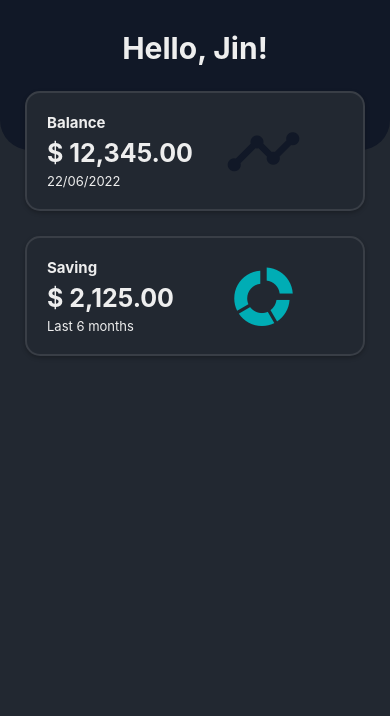
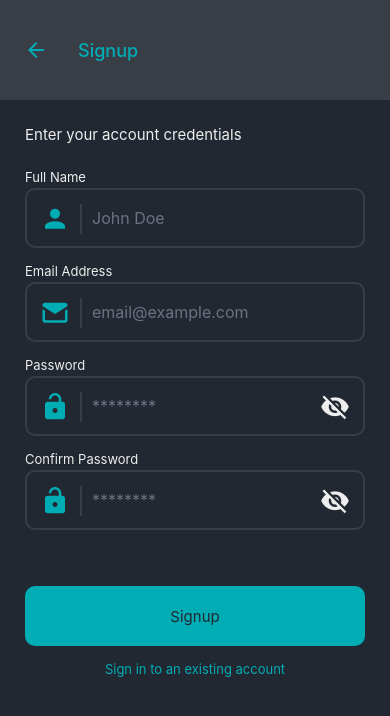
Before and after one commit to canadaprogrammer/rn-login-system, a React Native app: screen /Signup in a window 390 px wide. Shown: the top 716 px of the page. Built offline with nearby package versions, Linux system fonts and the light colour scheme.

Commit message:
navigation setup

```diff
--- a/App.js
+++ b/App.js
@@ -1,11 +1,11 @@
 import { StatusBar } from 'expo-status-bar';
-import Dashboard from './screens/Dashboard';
+import RootStack from './navigators/RootStack';
 
 export default function App() {
   return (
     <>
       <StatusBar style='light' />
-      <Dashboard />
+      <RootStack />
     </>
   );
 }
--- a/components/Containers/MainContainer.js
+++ b/components/Containers/MainContainer.js
@@ -1,13 +1,11 @@
 import React from 'react';
 import styled from 'styled-components/native';
-import { StatusBarHeight } from '../shared';
 import { colors } from '../colors';
 
 const { primary } = colors;
 const StyledView = styled.View`
   flex: 1;
   padding: 25px;
-  padding-top: ${StatusBarHeight + 30}px;
   background-color: ${primary};
 `;
 const MainContainer = (props) => {
--- /dev/null
+++ b/navigators/RootStack.js
@@ -0,0 +1,64 @@
+import React from 'react';
+import { NavigationContainer } from '@react-navigation/native';
+import { createStackNavigator } from '@react-navigation/stack';
+import { colors } from '../components/colors';
+
+// screens
+import Login from '../screens/Login';
+import Signup from '../screens/Signup';
+import EmailVerification from '../screens/EmailVerification';
+import Dashboard from '../screens/Dashboard';
+import ForgotPassword from '../screens/ForgotPassword';
+import ResetPassword from '../screens/ResetPassword';
+
+const { accent, secondary } = colors;
+const Stack = createStackNavigator();
+
+const RootStack = () => {
+  return (
+    <NavigationContainer>
+      <Stack.Navigator
+        screenOptions={{
+          headerTintColor: accent,
+          headerTitleAlign: 'left',
+          headerStyle: {
+            height: 100,
+            backgroundColor: secondary,
+            borderBottomWidth: 0,
+            shadowColor: 'transparent',
+            shadowOpacity: 0,
+            elevation: 0,
+          },
+          headerLeftContainerStyle: {
+            paddingLeft: 10,
+          },
+          headerRightContainerStyle: {
+            paddingRight: 25,
+          },
+        }}
+        initialRouteName='EmailVerification'
+      >
+        <Stack.Screen name='Login' component={Login} />
+        <Stack.Screen name='Signup' component={Signup} />
+        <Stack.Screen
+          name='EmailVerification'
+          component={EmailVerification}
+          options={{ headerTitle: 'Email Verification' }}
+        />
+        <Stack.Screen
+          name='ForgotPassword'
+          component={ForgotPassword}
+          options={{ headerTitle: 'Forgot Password' }}
+        />
+        <Stack.Screen
+          name='ResetPassword'
+          component={ResetPassword}
+          options={{ headerTitle: 'Reset Password' }}
+        />
+        <Stack.Screen name='Dashboard' component={Dashboard} />
+      </Stack.Navigator>
+    </NavigationContainer>
+  );
+};
+
+export default RootStack;
--- a/package.json
+++ b/package.json
@@ -10,12 +10,17 @@
     "eject": "expo eject"
   },
   "dependencies": {
+    "@react-navigation/native": "^6.0.10",
+    "@react-navigation/stack": "^6.2.1",
     "expo": "~45.0.0",
     "expo-status-bar": "~1.3.0",
     "formik": "^2.2.9",
     "react": "17.0.2",
     "react-dom": "17.0.2",
     "react-native": "0.68.2",
+    "react-native-gesture-handler": "~2.2.1",
+    "react-native-safe-area-context": "4.2.4",
+    "react-native-screens": "~3.11.1",
     "react-native-web": "0.17.7",
     "styled-components": "^5.3.5"
   },
```
Also changed, not shown: 2 other files (tests, documents, lock files or other folders).
